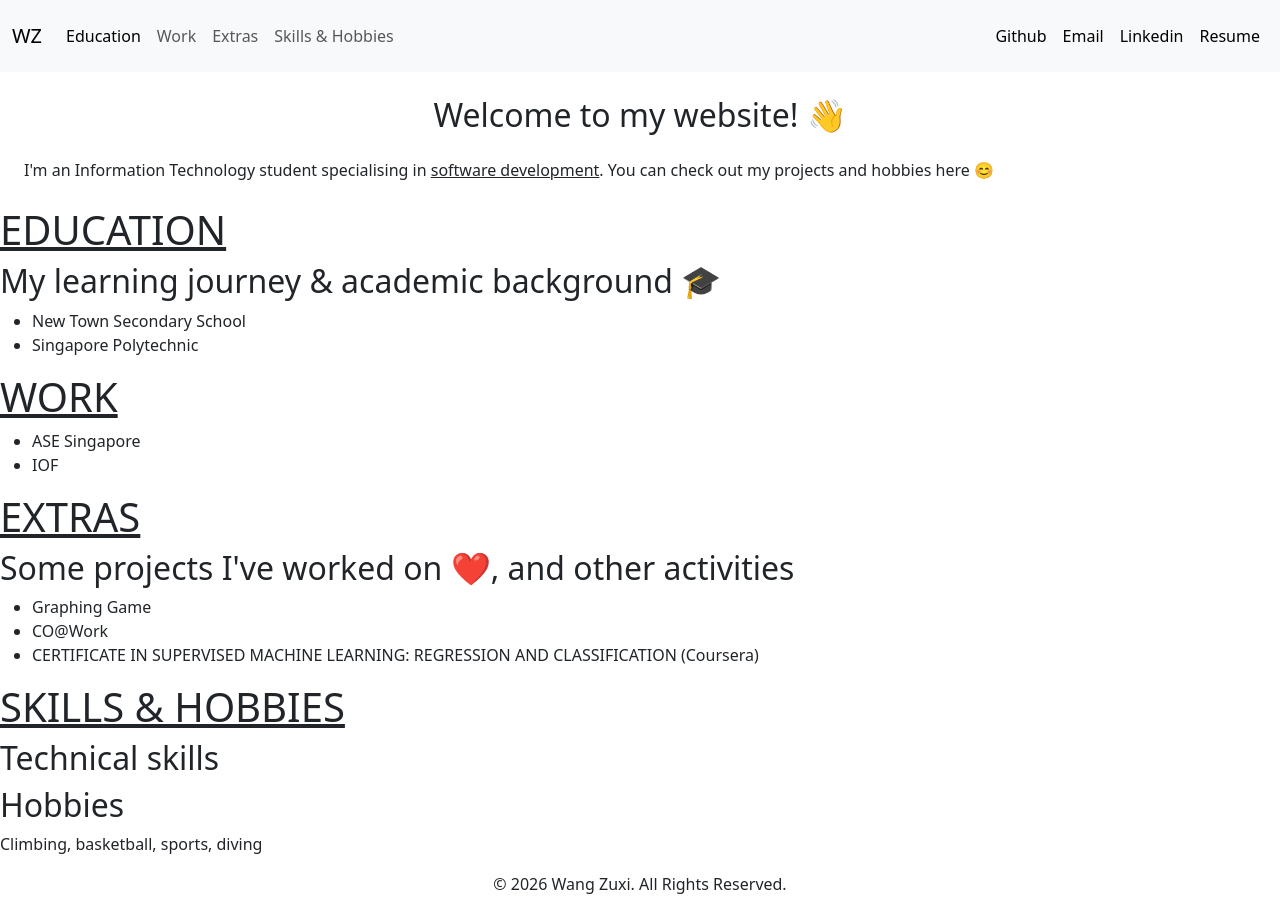
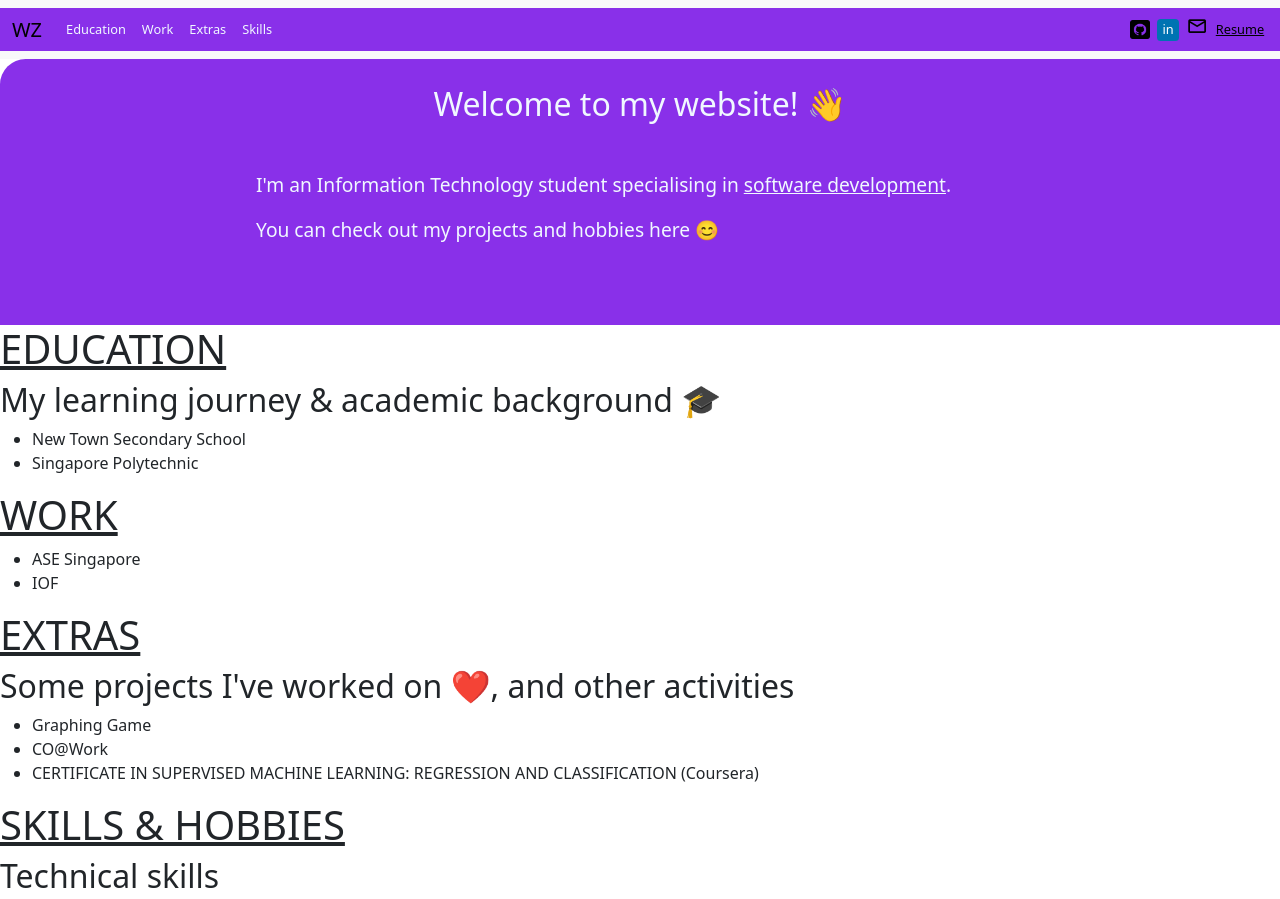
Before and after one commit to www-angZuxi/portfolio, a website: page index.html in a window 1280 px wide. Shown: the top 899 px of the page. Drawn offline with nearby package versions, Linux system fonts and the light colour scheme; some packages are replaced by stand-ins of ours; a script that the page names is missing; a web font is replaced by a local one.

Commit message:
style: navbar styling

```diff
--- a/index.css
+++ b/index.css
@@ -1,3 +1,58 @@
+@import url('https://fonts.googleapis.com/css2?family=Sniglet:wght@400;800&display=swap');
+
+body{
+    font-family: "Sniglet", system-ui;
+    font-weight: 500;
+    font-style: normal;
+}
+
+.container-fluid{
+    background: #8930e9;
+}
+
+.nav-link{
+    color: aliceblue;
+}
+
+.nav-headers > li{
+    font-size: 1vw;
+}
+
+.navbar-text ul li{
+    margin: 0 0.3vw;
+}
+
+#nav-git{
+    width: 1.5vw;
+}
+#nav-linkedin{
+    background: #0073B2;
+    color: white;
+    font-size: 1vw;
+    padding: 0.1vw 0.4vw 0.2vw;
+    border-radius: 0.3vw;
+    text-decoration: none;
+}
+#nav-mail{
+    font-size: 1.7vw;
+}
+#nav-resume{
+    font-size: 1vw;
+}
+
+
 #zuxi{
-    height: 40vw;
+    height: 13vw;
 }
+
+#about{
+    background: #8930e9;
+    color: aliceblue;
+    border-radius: 2vw 0 0 0;
+    padding: 2vw 20vw 5vw;
+    text-align: left;
+    font-size: 1.5vw;
+}
+#about > h2{
+    font-size: 2.5vw;
+}
--- a/index.html
+++ b/index.html
@@ -5,6 +5,7 @@
 <meta name="viewport" content="width=device-width, initial-scale=1">
 <title>www.angzuxi</title>
 <link href="https://cdn.jsdelivr.net/npm/bootstrap@5.3.8/dist/css/bootstrap.min.css" rel="stylesheet" integrity="sha384-sRIl4kxILFvY47J16cr9ZwB07vP4J8+LH7qKQnuqkuIAvNWLzeN8tE5YBujZqJLB" crossorigin="anonymous">
+<link rel="stylesheet" href="https://fonts.googleapis.com/css2?family=Material+Symbols+Outlined:opsz,wght,FILL,GRAD@24,400,0,0&icon_names=mail" />
 <link rel="stylesheet" href="index.css">
 </head>
 <body>
@@ -17,9 +18,9 @@
         <span class="navbar-toggler-icon"></span>
         </button>
         <div class="collapse navbar-collapse" id="navbarText">
-            <ul class="navbar-nav me-auto mb-2 mb-lg-0">
+            <ul class="nav-headers navbar-nav me-auto mb-2 mb-lg-0">
                 <li class="nav-item">
-                    <a class="nav-link active" aria-current="page" href="#">Education</a>
+                    <a class="nav-link" aria-current="page" href="#">Education</a>
                 </li>
                 <li class="nav-item">
                     <a class="nav-link" href="#">Work</a>
@@ -28,22 +29,23 @@
                     <a class="nav-link" href="#">Extras</a>
                 </li>
                 <li class="nav-item">
-                    <a class="nav-link" href="#">Skills & Hobbies</a>
+                    <a class="nav-link" href="#">Skills</a>
                 </li>
             </ul>
             <span class="navbar-text">
             <ul class="navbar-nav me-auto mb-2 mb-lg-0">
                 <li class="nav-item">
-                    <a class="nav-link" href="#">Github</a>
+                    <!-- Github icons created by riajulislam - Flaticon -->
+                     <a href="#"><img id="nav-git" src="resources/github.png" alt="github logo"></a>
                 </li>
                 <li class="nav-item">
-                    <a class="nav-link" href="#">Email</a>
+                    <a id="nav-linkedin" href="#">in</a>
                 </li>
                 <li class="nav-item">
-                    <a class="nav-link" href="#">Linkedin</a>
+                    <a href="mailto:juiceboy327@gmail.com"><span id="nav-mail" class="material-symbols-outlined"> mail </span></a>
                 </li>
                 <li class="nav-item">
-                    <a class="nav-link" href="#">Resume</a>
+                    <a id="nav-resume" href="#">Resume</a>
                 </li>
             </ul>
             </span>
@@ -54,10 +56,12 @@
     <script type="module" src="https://unpkg.com/@splinetool/viewer@1.12.87/build/spline-viewer.js"></script>
     <spline-viewer id="zuxi" url="https://prod.spline.design/7oWnc3Sp8Vs4IJ6K/scene.splinecode"></spline-viewer>
 
-    <div>
-        <h2 class="text-center mt-4">Welcome to my website! 👋</h2>
-        <p class="m-4">
+    <div id="about">
+        <h2 class="text-center mb-5">Welcome to my website! 👋</h2>
+        <p>
             I'm an Information Technology student specialising in <u>software development</u>.
+        </p>
+        <p>
             You can check out my projects and hobbies here 😊
         </p>
     </div>
```
Also changed, not shown: resources/github.png (added).
